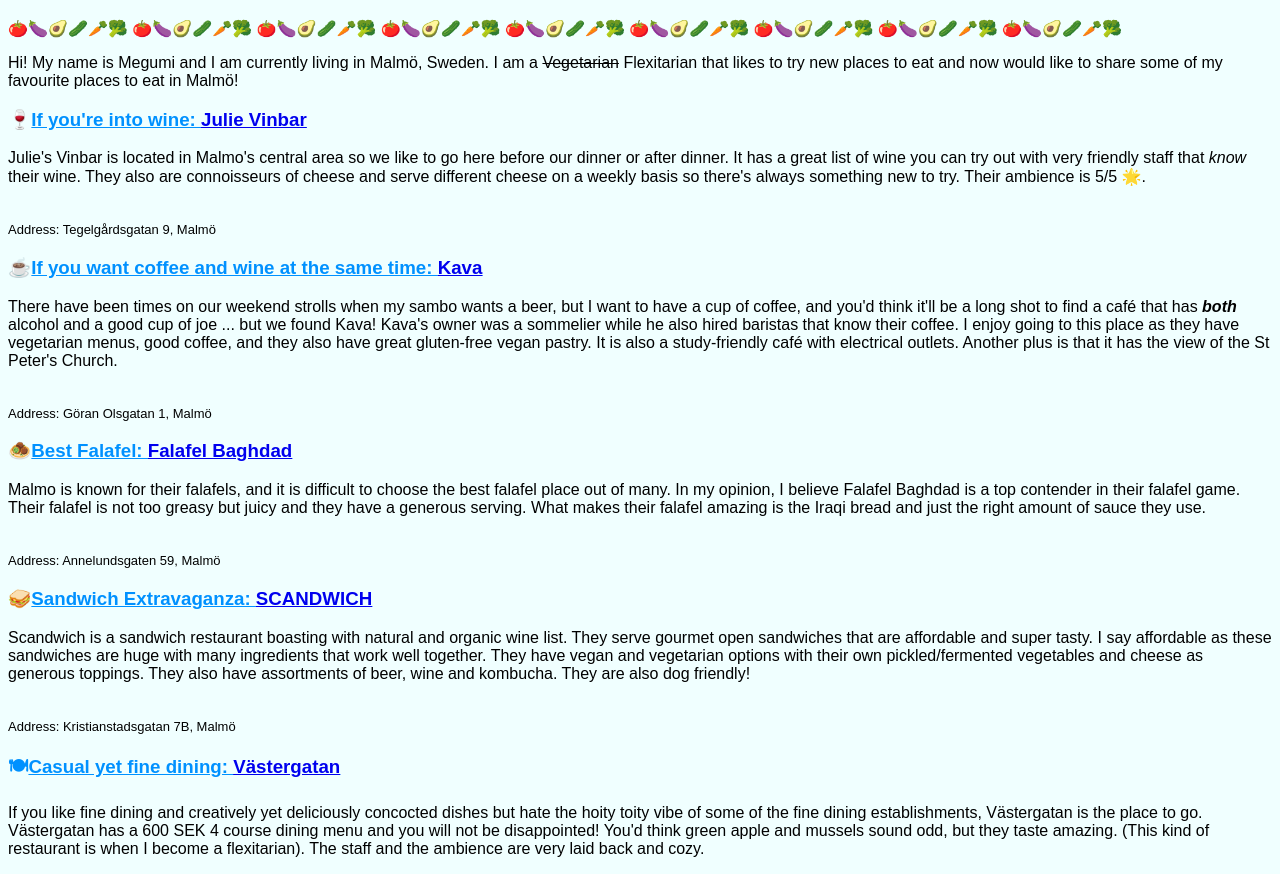
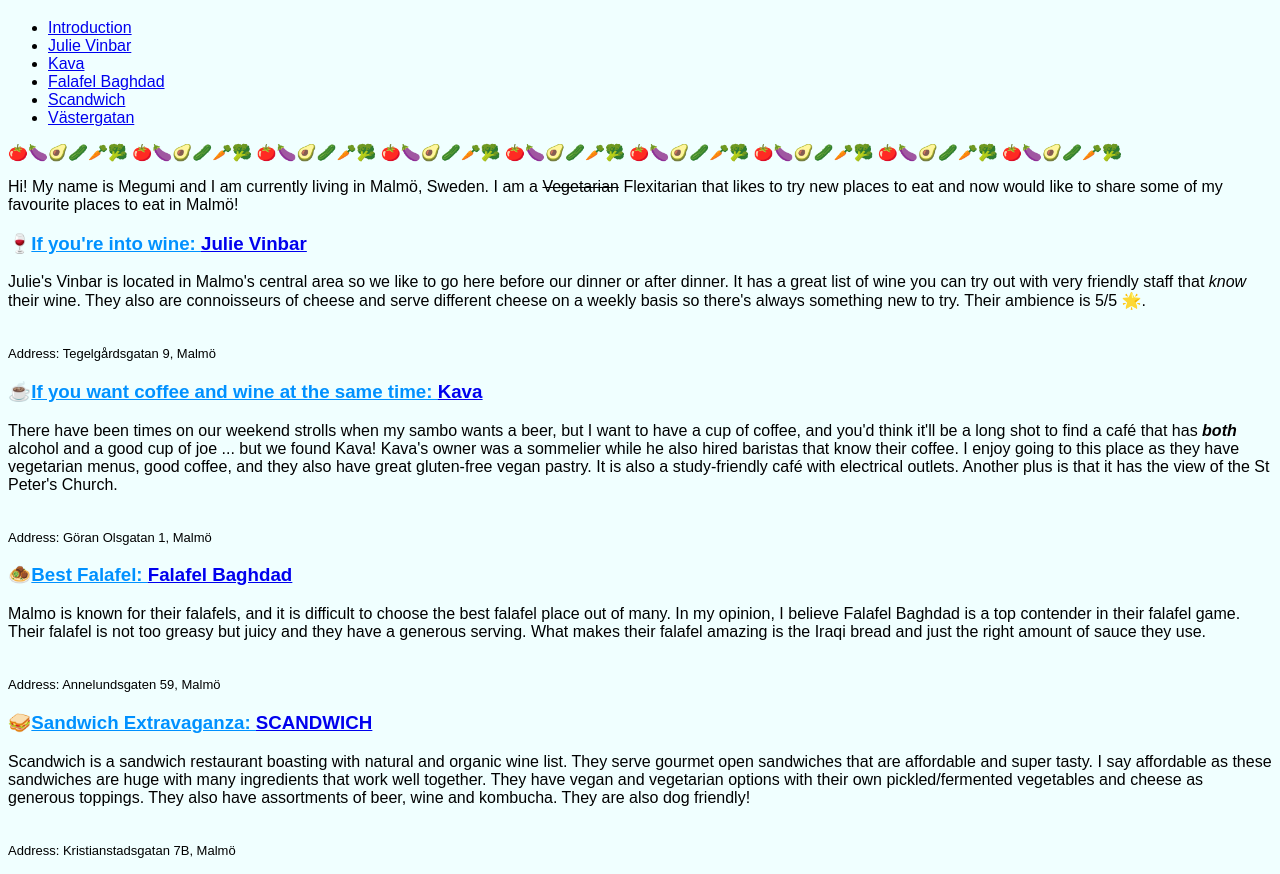
Before and after one commit to MegumiOhara/HTML-first-assignment-, a plain HTML site: page index.html in a window 1280 px wide. Shown: the part 61-935 px from the top of the page. Drawn offline with Linux system fonts and the light colour scheme.

Commit message:
semantics added

```diff
--- a/index.html
+++ b/index.html
@@ -6,7 +6,18 @@
     <title>My first food blog</title>
 </head>
 <body style="background-color: #f0ffff; font-family: Arial, Helvetica, sans-serif;">
+    <header>
         <h1 style="color:#1e90ff;text-align:center;">My favourite eats in Malmö</h1>
+        <nav>
+            <ul>
+                <li><a href="#intro">Introduction</a></li>
+                <li><a href="#julie">Julie Vinbar</a> </li>
+                <li><a href="#kava">Kava</a></li>
+                <li><a href="#falafel">Falafel Baghdad</a></li>
+                <li><a href="#sandwich">Scandwich</a></li>
+                <li><a href="#vastergatan">Västergatan</a></li>
+            </ul>
+        </nav>
          <p>&#127813;&#127814;&#129361;&#129362;&#129365;&#129382;
     &#127813;&#127814;&#129361;&#129362;&#129365;&#129382;
     &#127813;&#127814;&#129361;&#129362;&#129365;&#129382;
@@ -16,22 +27,25 @@
      &#127813;&#127814;&#129361;&#129362;&#129365;&#129382;
      &#127813;&#127814;&#129361;&#129362;&#129365;&#129382;
          &#127813;&#127814;&#129361;&#129362;&#129365;&#129382; </p>
+    </header>
+    <main>
+        <section id="intro">
              <p>Hi! My name is Megumi and I am currently living in Malmö, Sweden.
         I am a <s>Vegetarian</s> Flexitarian that likes to try new places to eat and
         now would like to share some of my favourite places to eat in Malmö!
              </p>
-    <p>
-        <div><h3 style="color:#0091ff">&#127863;<u>If you&apos;re into wine: <a href="https://juliemalmo.se/"><b>Julie Vinbar</b></a></u></h3></div>
-    </p>
+        </section>
+        <section id="julie">
+            <h3 style="color:#0091ff">&#127863;<u>If you&apos;re into wine: <a href="https://juliemalmo.se/"><b>Julie Vinbar</b></a></u></h3>
             <p>Julie&apos;s Vinbar is located in Malmo&apos;s central area so we like to go here before our dinner or after dinner.
              It has a great list of wine you can try out with very friendly staff that <i>know</i> their wine.
              They also are connoisseurs of cheese and serve different cheese on a weekly basis so there&apos;s always something new to try.
              Their ambience is 5/5 &#127775;.
             </p>
              <br><span style="font-size: small;">Address: Tegelgårdsgatan 9, Malmö</span>
-    <p>
-        <div><h3 style="color:#0091ff">&#9749;<u>If you want coffee and wine at the same time: <a href="https://kavamalmo.webnode.se/"><b>Kava</b></a></u></h3></div>
-    </p>
+       </section>
+       <section id="kava">
+             <h3 style="color:#0091ff">&#9749;<u>If you want coffee and wine at the same time: <a href="https://kavamalmo.webnode.se/"><b>Kava</b></a></u></h3>
              <p>There have been times on our weekend strolls when my sambo wants a beer, but I want to have a cup of coffee,
              and you&apos;d think it&apos;ll be a long shot to find a café that has <i><b>both</b></i> alcohol and a good cup of joe
              ... but we found Kava! Kava&apos;s owner was a sommelier while he also hired baristas that know their coffee.
@@ -39,18 +53,18 @@
              It is also a study-friendly café with electrical outlets. Another plus is that it has the view of the St Peter&apos;s Church.
              </p>
             <br><span style="font-size: small;">Address: Göran Olsgatan 1, Malmö</span>
-    <p>
-        <div><h3 style="color:#0091ff">&#129478;<u>Best Falafel: <a href="https://www.tripadvisor.com/Restaurant_Review-g189839-d8375887-Reviews-Falafel_Baghdad-Malmo_Skane_County.html"><b>Falafel Baghdad</b></a></u></h3></div>
-    </p>
+        </section>
+        <section id="falafel">
+             <h3 style="color:#0091ff">&#129478;<u>Best Falafel: <a href="https://www.tripadvisor.com/Restaurant_Review-g189839-d8375887-Reviews-Falafel_Baghdad-Malmo_Skane_County.html"><b>Falafel Baghdad</b></a></u></h3>
              <p>Malmo is known for their falafels, and it is difficult to choose the best falafel place out of many.
              In my opinion, I believe Falafel Baghdad is a top contender in their falafel game.
              Their falafel is not too greasy but juicy and they have a generous serving.
              What makes their falafel amazing is the Iraqi bread and just the right amount of sauce they use.
              </p>
              <br><span style="font-size: small;">Address: Annelundsgaten 59, Malmö</span>
-    <p>
-        <div><h3 style="color:#0091ff">&#129386;<u>Sandwich Extravaganza: <a href="https://www.scandwich.se/"><b>SCANDWICH</b></a></u></h3></div>
-    </p>
+        </section>
+        <section id="sandwich">
+             <h3 style="color:#0091ff">&#129386;<u>Sandwich Extravaganza: <a href="https://www.scandwich.se/"><b>SCANDWICH</b></a></u></h3>
              <p> Scandwich is a sandwich restaurant boasting with natural and organic wine list.
              They serve gourmet open sandwiches that are affordable and super tasty.
              I say affordable as these sandwiches are huge with many ingredients that work well together.
@@ -58,9 +72,9 @@
              They also have assortments of beer, wine and kombucha. They are also dog friendly!
              </p>
              <br><span style="font-size: small;">Address: Kristianstadsgatan 7B, Malmö </span>
-    <p>
-        <div><h3 style="color:#0091ff">&#127869;<u>Casual yet fine dining: <a href="https://www.vastergatan.se/"><b>Västergatan</b></a></u></h3></div>
-    </p>
+        </section>
+        <section id="vastergatan">
+             <h3 style="color:#0091ff">&#127869;<u>Casual yet fine dining: <a href="https://www.vastergatan.se/"><b>Västergatan</b></a></u></h3>
              <p>If you like fine dining and creatively yet deliciously concocted dishes but hate the hoity toity vibe of some of the fine dining establishments, Västergatan is the place to go.
              Västergatan has a 600 SEK 4 course dining menu and you will not be disappointed!
              You&apos;d think green apple and mussels sound odd, but they taste amazing.
@@ -68,22 +82,24 @@
              The staff and the ambience are very laid back and cozy.
             </p>
             <br><span style="font-size: small;">Address: 16 Vaestergatan, Malmö</span>
+        </section>
 
              <p>
-<img src="images/stock pic veges.jpg" alt="this image is from microsoft's stock image" style="width:200px;">
+                 <img src="images/stock pic veges.jpg" alt="different vegetables" title="vegetable" style="width:200px;">
                  &nbsp;&nbsp;&nbsp;&nbsp;&nbsp;&nbsp;&nbsp;&nbsp;&nbsp;&nbsp;&nbsp;&nbsp;&nbsp;
                  &nbsp;&nbsp;&nbsp;&nbsp;&nbsp;&nbsp;&nbsp;&nbsp;&nbsp;&nbsp;&nbsp;&nbsp;&nbsp;
                  &nbsp;&nbsp;&nbsp;&nbsp;&nbsp;&nbsp;&nbsp;&nbsp;&nbsp;&nbsp;&nbsp;&nbsp;&nbsp;
                  &nbsp;&nbsp;&nbsp;&nbsp;&nbsp;&nbsp;&nbsp;&nbsp;&nbsp;&nbsp;&nbsp;&nbsp;&nbsp;
                  &nbsp;&nbsp;&nbsp;&nbsp;&nbsp;&nbsp;&nbsp;&nbsp;&nbsp;&nbsp;&nbsp;&nbsp;&nbsp;
-<img src="images/stock pic veges.jpg" alt="this image is from microsoft's stock image" style="width:200px;">
+                <img src="images/stock pic veges.jpg" alt="different vegetables" title="vegetable" style="width:200px;">
                  &nbsp;&nbsp;&nbsp;&nbsp;&nbsp;&nbsp;&nbsp;&nbsp;&nbsp;&nbsp;&nbsp;&nbsp;&nbsp;
                  &nbsp;&nbsp;&nbsp;&nbsp;&nbsp;&nbsp;&nbsp;&nbsp;&nbsp;&nbsp;&nbsp;&nbsp;&nbsp;
                  &nbsp;&nbsp;&nbsp;&nbsp;&nbsp;&nbsp;&nbsp;&nbsp;&nbsp;&nbsp;&nbsp;&nbsp;&nbsp;
                  &nbsp;&nbsp;&nbsp;&nbsp;&nbsp;&nbsp;&nbsp;&nbsp;&nbsp;&nbsp;&nbsp;&nbsp;&nbsp;
                 &nbsp;&nbsp;&nbsp;&nbsp;&nbsp;&nbsp;&nbsp;&nbsp;&nbsp;&nbsp;&nbsp;
-<img src="images/stock pic veges.jpg" alt="this image is from microsoft's stock image" style="width:200px;">
+                 <img src="images/stock pic veges.jpg" alt="different vegetables" title="vegetable" style="width:200px;">
              </p>
+</main>
 <!--Practicing how to insert comment-->
 <footer style="color:#1e90ff; text-align: center;">
     &#128031;&#128032; &#128031;&#128032;Assignment 1 &#129385; Megumi Ohara &#128031;&#128032; &#128031;&#128032;
```
Lines whose indentation alone changed are shown as unchanged.
